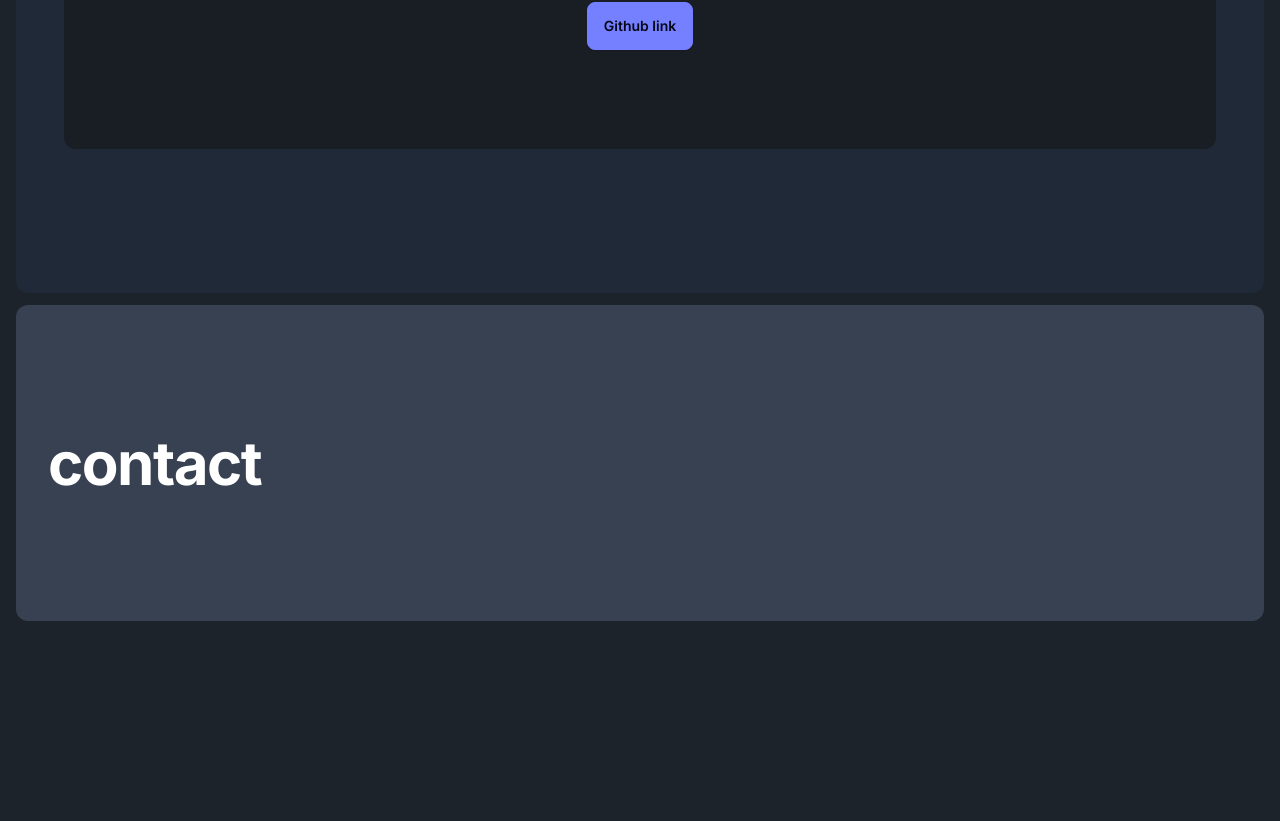
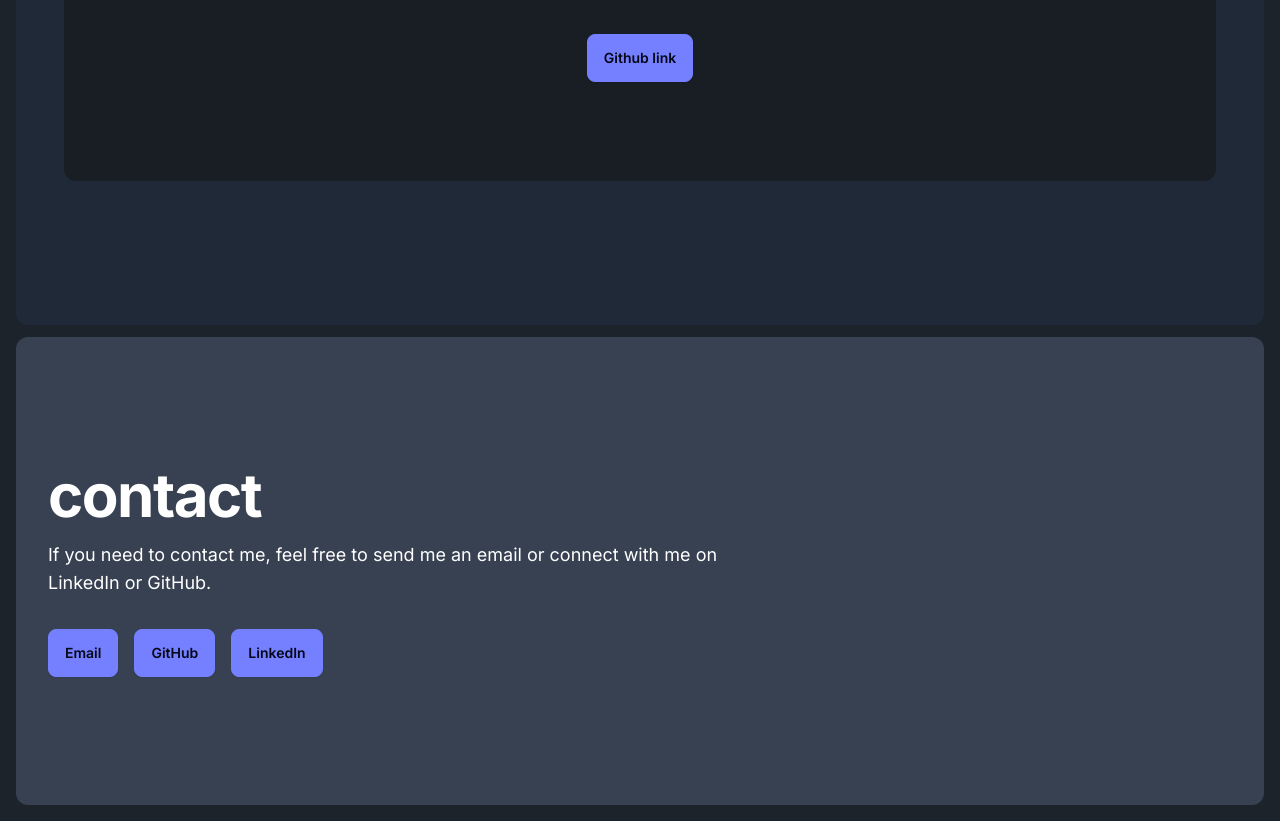
Before and after one commit to justindal/jd-website, a Next.js app: page / in a window 1280 px wide. Shown: the part 1425-2246 px from the top of the page. Before the commit the page ends 2062 px from the top, so only its background shows below. Built offline with nearby package versions, Linux system fonts and the light colour scheme.

Commit message:
finish contact form

```diff
--- a/src/app/components/About.tsx
+++ b/src/app/components/About.tsx
@@ -21,8 +21,10 @@ const About = () => {
             Carleton University. I'm in my 3rd year of my Honours Bachelor of
             Computer Science degree with a focus in Cybersecurity. I've gained
             experience in programming through my school courses and my own
-            personal projects. I aim to work as a Software Developer! this site
-            is a work in progress!
+            personal projects. I aim to work as a Software Developer! This site
+            is ongoing and will be updated with new projects and information as
+            I progress through my degree. Feel free to reach out to me through
+            the contact with my information below!
           </p>
         </div>
         <div className='mx-auto mt-10 max-w-2xl lg:mx-0 lg:max-w-none'>
--- a/src/app/components/Carousel.tsx
+++ b/src/app/components/Carousel.tsx
@@ -8,7 +8,8 @@ const Carousel = () => {
       <div id='slide1' className='carousel-item relative w-full'>
         <ProjectCard
           title='This Portfolio - 2024'
-          description='I wrote this portfolio using React and TailwindCSS. I used Next.js to handle routing and deployment. The server is hosted on my own cloud instance using Oracle Cloud Infrastructure.'
+          description='I wrote this portfolio using React with Typescript and TailwindCSS.
+          I used Next.js to handle routing and deployment. The server is hosted on my own cloud instance using Oracle Cloud Infrastructure.'
           image='/images/portfolio_image.jpeg'
         >
           <a
--- a/src/app/components/Contact.tsx
+++ b/src/app/components/Contact.tsx
@@ -11,6 +11,34 @@ const Contact = () => {
           <h2 className='text-4xl font-bold tracking-tight text-white sm:text-6xl'>
             contact
           </h2>
+          <p className='mt-4 text-lg text-white'>
+            If you need to contact me, feel free to send me an email or connect
+            with me on LinkedIn or GitHub.
+          </p>
+          <div className='mt-8'>
+            <a
+              href='mailto:justin@justindaludado.live'
+              className='btn btn-primary mr-4'
+            >
+              Email
+            </a>
+            <a
+              href='https://github.com/justindal'
+              target='_blank'
+              rel='noopener noreferrer'
+              className='btn btn-primary mr-4'
+            >
+              GitHub
+            </a>
+            <a
+              href='https://www.linkedin.com/in/justin-daludado-33752221a/'
+              target='_blank'
+              rel='noopener noreferrer'
+              className='btn btn-primary'
+            >
+              LinkedIn
+            </a>
+          </div>
         </div>
       </div>
     </div>
```
Lines whose indentation alone changed are shown as unchanged.
